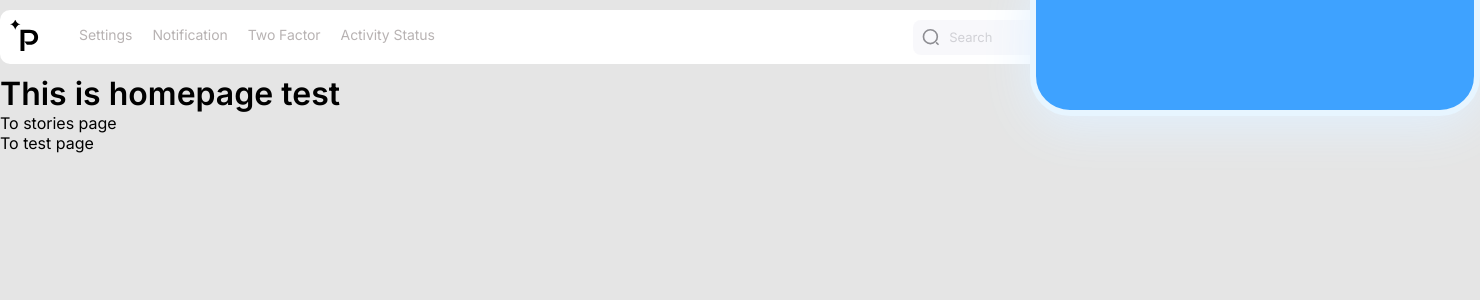
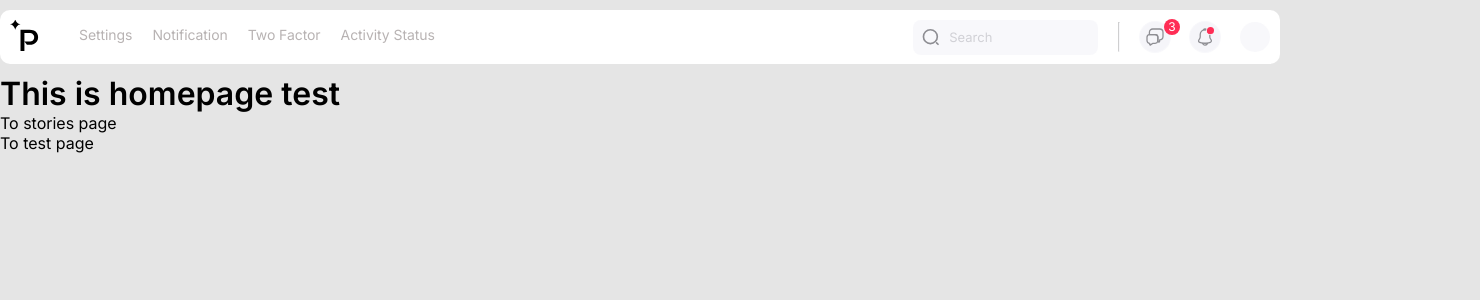
Before and after one commit to appwex/react-ui-components, a React (Create React App) app: page / in a window 1280 px wide. Shown: the top 300 px of the page, 1480 px wide, since content can reach past the window. Built offline with nearby package versions, Linux system fonts and the light colour scheme.

Commit message:
change .profile in Header css to headerProfile and in Header.jsx

```diff
--- a/src/components/header/header.css
+++ b/src/components/header/header.css
@@ -147,6 +147,6 @@
   border-radius: 50%;
 }
 
-.profile {
+.headerProfile {
   border-radius: 50%;
 }
--- a/src/components/header/header.jsx
+++ b/src/components/header/header.jsx
@@ -48,7 +48,7 @@ const Header = () => {
           </div>
           <div className="navbarIconContainer  d-flex justify-content-center align-items-center">
             <a href="ss">
-              <ProfilePic className="profile d-flex justify-content-center align-items-center" />
+              <ProfilePic className="headerProfile d-flex justify-content-center align-items-center" />
             </a>
           </div>
         </div>
```
